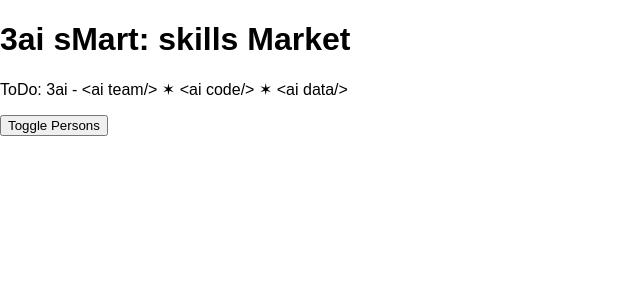
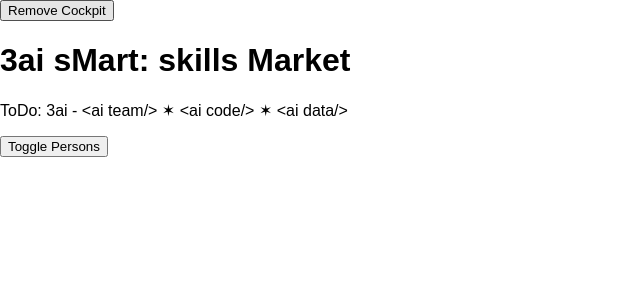
Before and after one commit to W3AI/max-react-guide, a React app: page / in a window 1280 px wide. Shown: the top 300 px of the page, without its empty margins (0-640 px from the left). Built offline with nearby package versions, Linux system fonts and the light colour scheme.

Commit message:
added button to remove Cockpit to show the cleanup in useEffect

```diff
--- a/src/containers/App.js
+++ b/src/containers/App.js
@@ -17,7 +17,8 @@ class App extends Component {
             { id: 'adfvdv', name: 'Stephanie', age: 26 }
         ],
         otherState: 'some other value',
-        showPersons: false
+        showPersons: false,
+        showCockpit: true
     }
 
     static getDerivedStateFromProps(props, state) {
@@ -59,19 +60,19 @@ class App extends Component {
         const persons = [...this.state.persons];
         persons[personIndex] = person;
 
-        this.setState( {persons: persons} );
+        this.setState({ persons: persons });
     }
 
     deletePersonHandler = (personIndex) => {
         // const persons = this.state.persons.slice();     // make a copy of the current persons array
         const persons = [...this.state.persons];           // make a copy array using the spread operator ...
         persons.splice(personIndex, 1);     // Remove one element from the array
-        this.setState({persons: persons});  // Update the state with persons array - 1
+        this.setState({ persons: persons });  // Update the state with persons array - 1
     }
 
     togglePersonsHandler = () => {
         const doesShow = this.state.showPersons;
-        this.setState({showPersons: !doesShow});
+        this.setState({ showPersons: !doesShow });
     }
 
     render() {
@@ -87,11 +88,19 @@ class App extends Component {
 
         return (
             <div className={classes.App}>
+                <button onClick={() => {
+                    this.setState({
+                        showCockpit: false
+                    })
+                }}>Remove Cockpit</button>
+                {this.state.showCockpit ? (
                     <Cockpit
                         title={this.props.appTitle}
                         showPersons={this.state.showPersons}
                         persons={this.state.persons}
-                    clicked={this.togglePersonsHandler} />
+                        clicked={this.togglePersonsHandler}
+                    />
+                ) : null}
                 {persons}
             </div>
         );
```
Lines whose indentation alone changed are shown as unchanged.
